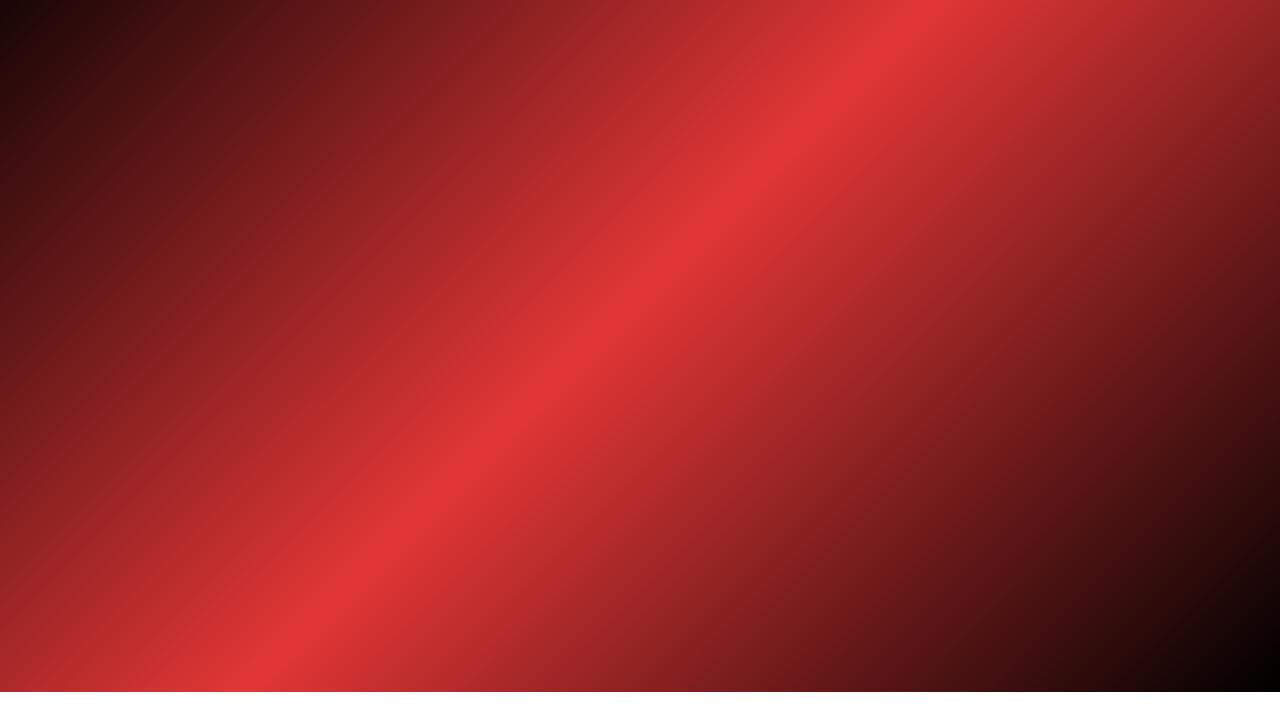
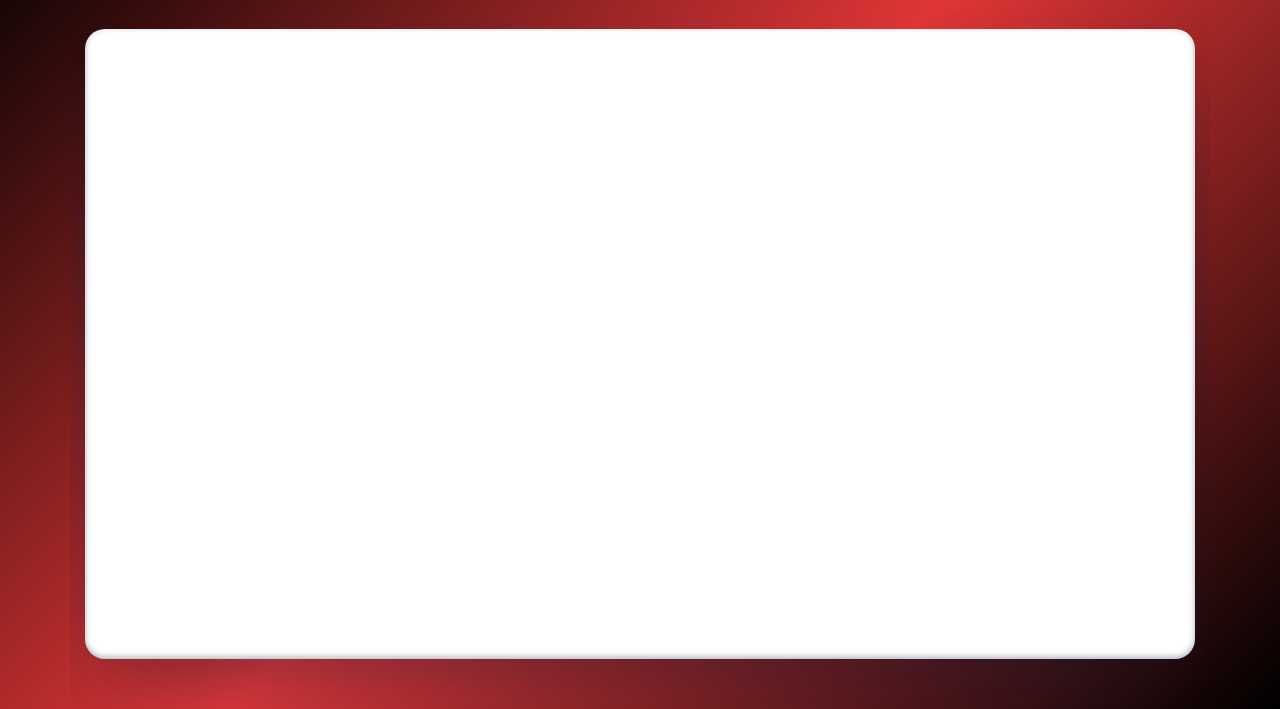
Before and after one commit to BohdanNeskorozhenyy/Marvel-Information-Portal, a React app: page /comics/1/1 in a window 1280 px wide. Shown: the part 108-817 px from the top of the page. Built offline with nearby package versions, Linux system fonts and the light colour scheme; what react-error-overlay would draw is missing.

Commit message:
add comics class

```diff
--- a/src/components/pages/SingleComicPage.js
+++ b/src/components/pages/SingleComicPage.js
@@ -44,7 +44,7 @@ const SingleComicOrCharPage = () => {
     const content = !(loading || error || !comicOrChar) ? <View comicOrChar={comicOrChar} pageType={pageType} /> : null;
 
     return (
-        <div className="char__info">
+        <div className="single-page__box">
             {errorMessage}
             {spinner}
             {content}
--- a/src/components/pages/singleComicPage.scss
+++ b/src/components/pages/singleComicPage.scss
@@ -1,4 +1,4 @@
-@import '../../style/variables.scss';
+@import "../../style/variables.scss";
 
 .single-comic {
     margin-top: 50px;
@@ -39,3 +39,21 @@
         }
     }
 }
+
+.single-page__box {
+    padding: 25px;
+    box-shadow: 0px 0px 20px rgba(0, 0, 0, 0.25);
+    z-index: 5;
+    background-color: #fff;
+    border-radius: 20px;
+    min-height: 630px;
+    box-shadow: rgba(50, 50, 93, 0.25) 0px 50px 100px -20px, rgba(0, 0, 0, 0.3) 0px 30px 60px -30px,
+        rgba(10, 37, 64, 0.35) 0px -2px 6px 0px inset;
+    .char__comics-item{
+        width: 100%;
+        padding: 0px 10px;
+        line-height: 25px;
+        box-shadow: 0px 4px 4px rgba(0, 0, 0, 0.25);
+        margin-top: 10px;
+    }
+}
```
